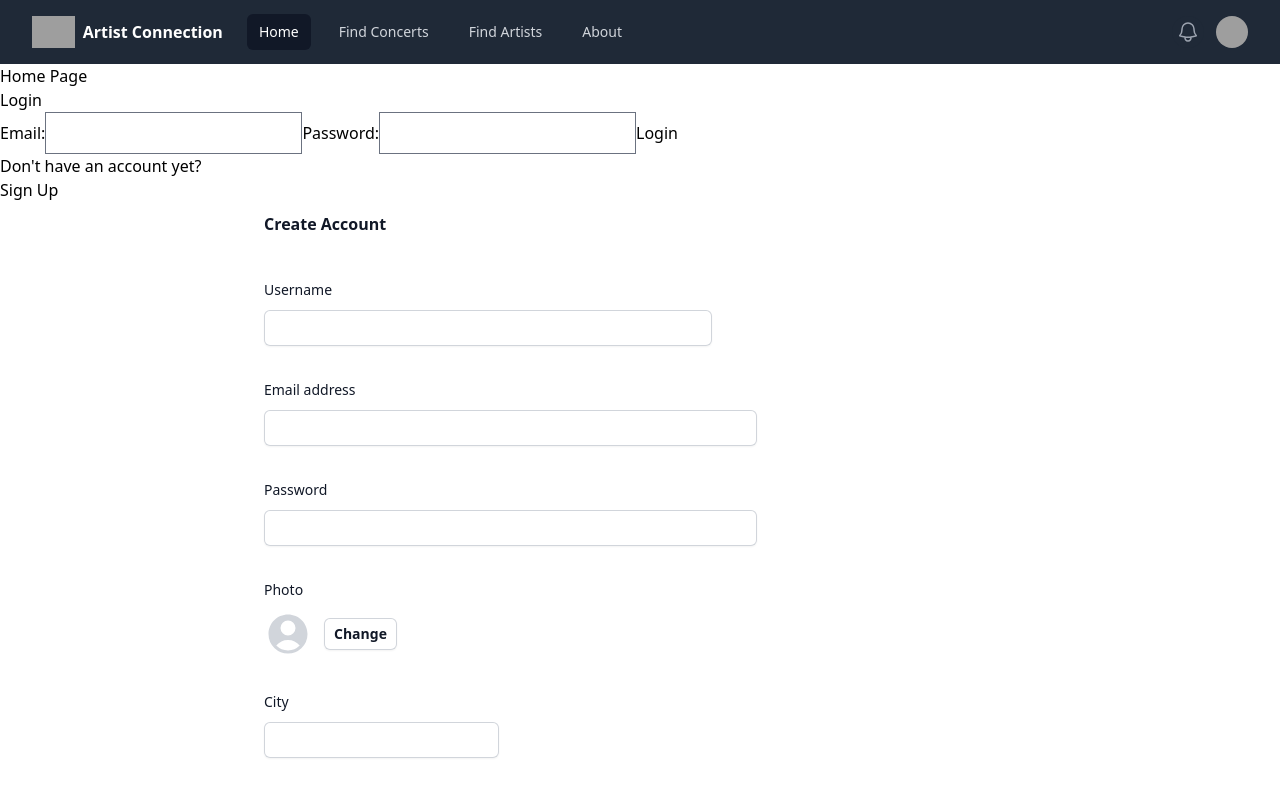
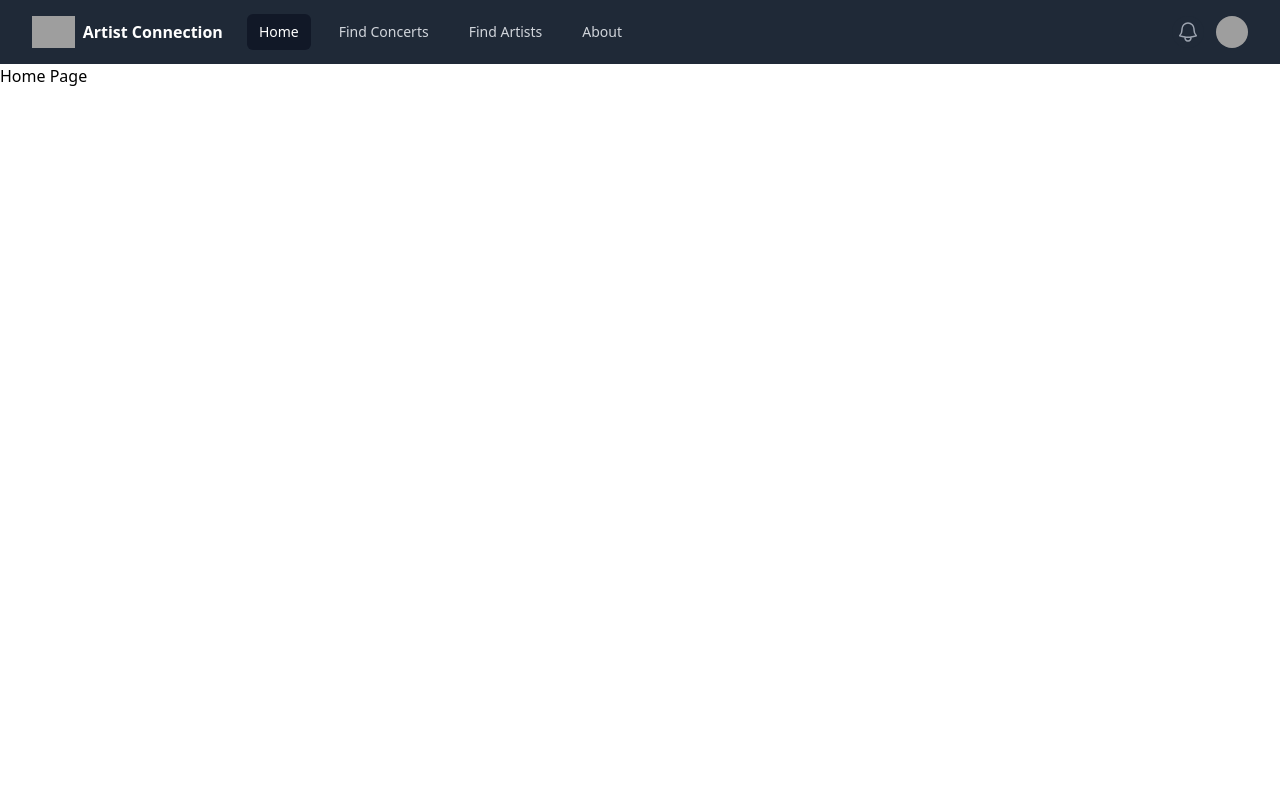
Before and after one commit to mitte-script-society/artist-network-client, a React (Vite) app: page / in a window 1280 px wide. Shown: the top 800 px of the page. Built offline with nearby package versions, Linux system fonts and the light colour scheme; grey boxes are pictures that could not be loaded.

Commit message:
add signup functionality for basic fields

```diff
--- a/src/App.jsx
+++ b/src/App.jsx
@@ -4,6 +4,8 @@ import Navbar from "./components/Navbar";
 import IsPrivate from "./components/IsPrivate";
 import User from "./pages/User";
 import Home from "./pages/Home";
+import Login from "./pages/Login";
+import Signup from "./pages/Signup";
 
 function App() {
   return (
@@ -12,6 +14,8 @@ function App() {
 
       <Routes>
         <Route path="/" element={<Home/>} />
+        <Route path="/login" element={<Login/>} />
+        <Route path="/signup" element={<Signup/>} />
         <Route path="/user" element={<IsPrivate> <User/> </IsPrivate>} />
       </Routes>
 
--- a/src/pages/Home.jsx
+++ b/src/pages/Home.jsx
@@ -1,13 +1,13 @@
-import Login from "../components/Login"
-import Signup from "../components/Signup"
+import Login from "./Login"
+import Signup from "./Signup"
 
 export default function Home() {
 
   return (
     <>
     <h1>Home Page</h1>
-    <Login/>
-    <Signup/>
+    {/* <Login/> */}
+    {/* <Signup/> */}
 
     </>
 
--- a/src/components/Signup.jsx
+++ b/src/pages/Signup.jsx
@@ -11,7 +11,6 @@ function Signup(props) {
   const [errorMessage, setErrorMessage] = useState(undefined);
 
   const navigate = useNavigate();
-
 
   const handleEmail = (e) => setEmail(e.target.value);
   const handlePassword = (e) => setPassword(e.target.value);
@@ -28,7 +27,8 @@ function Signup(props) {
     // If the request resolves with an error, set the error message in the state
     axios.post(`${API_URL}/auth/signup`, requestBody)
       .then((response) => {
-       // navigate("/login");
+       navigate("/login");
+
       })
       .catch((error) => {
         const errorDescription = error.response.data.message;
@@ -60,6 +60,7 @@ function Signup(props) {
     //   <Link to={"/login"}> Login</Link>
     // </div>
 
+<>
 <form className="max-w-3xl m-auto p-2" onSubmit={handleSignupSubmit}t>
   <div className="space-y-12">
     <div className="border-b border-gray-900/10 pb-12">
@@ -71,7 +72,7 @@ function Signup(props) {
           <div className="mt-2">
             <div className="flex rounded-md shadow-sm ring-1 ring-inset ring-gray-300 focus-within:ring-2 focus-within:ring-inset focus-within:ring-indigo-600 sm:max-w-md">
               {/* <span className="flex select-none items-center pl-3 text-gray-500 sm:text-sm">workcation.com/</span> */}
-              <input type="text" name="username" id="username" autocomplete="username" className="block flex-1 border-0 bg-transparent py-1.5 pl-1 text-gray-900 placeholder:text-gray-400 focus:ring-0 sm:text-sm sm:leading-6" required/>
+              <input type="text" name="name" id="name" autocomplete="name" value={name} onChange={handleName} className="block flex-1 border-0 bg-transparent py-1.5 pl-1 text-gray-900 placeholder:text-gray-400 focus:ring-0 sm:text-sm sm:leading-6" required/>
             </div>
           </div>
         </div>
@@ -81,14 +82,14 @@ function Signup(props) {
         <div className="sm:col-span-4">
           <label for="email" className="block text-sm font-medium leading-6 text-gray-900">Email address</label>
           <div className="mt-2">
-            <input id="email" name="email" type="email" autocomplete="email" className="block w-full rounded-md border-0 py-1.5 text-gray-900 shadow-sm ring-1 ring-inset ring-gray-300 placeholder:text-gray-400 focus:ring-2 focus:ring-inset focus:ring-indigo-600 sm:text-sm sm:leading-6" required/>
+            <input id="email" name="email" type="email" value={email} onChange={handleEmail} autocomplete="email" className="block w-full rounded-md border-0 py-1.5 text-gray-900 shadow-sm ring-1 ring-inset ring-gray-300 placeholder:text-gray-400 focus:ring-2 focus:ring-inset focus:ring-indigo-600 sm:text-sm sm:leading-6" required/>
           </div>
         </div>
 
         <div className="sm:col-span-4">
           <label for="email" className="block text-sm font-medium leading-6 text-gray-900">Password</label>
           <div className="mt-2">
-            <input id="password" name="password" type="password" autocomplete="password" className="block w-full rounded-md border-0 py-1.5 text-gray-900 shadow-sm ring-1 ring-inset ring-gray-300 placeholder:text-gray-400 focus:ring-2 focus:ring-inset focus:ring-indigo-600 sm:text-sm sm:leading-6" required/>
+            <input id="password" name="password" type="password" value={password} onChange={handlePassword} autocomplete="password" className="block w-full rounded-md border-0 py-1.5 text-gray-900 shadow-sm ring-1 ring-inset ring-gray-300 placeholder:text-gray-400 focus:ring-2 focus:ring-inset focus:ring-indigo-600 sm:text-sm sm:leading-6" required/>
           </div>
         </div>
 
@@ -280,6 +281,10 @@ function Signup(props) {
     <button type="submit" className="rounded-md bg-indigo-600 px-3 py-2 text-sm font-semibold text-white shadow-sm hover:bg-indigo-500 focus-visible:outline focus-visible:outline-2 focus-visible:outline-offset-2 focus-visible:outline-indigo-600">Sign up</button>
   </div>
 </form>
+{ errorMessage && <p className="error-message">{errorMessage}</p> }
+</>
+
+
 
 
 
```
Also changed, not shown: src/pages/Login.jsx (renamed from src/components/Login.jsx).
